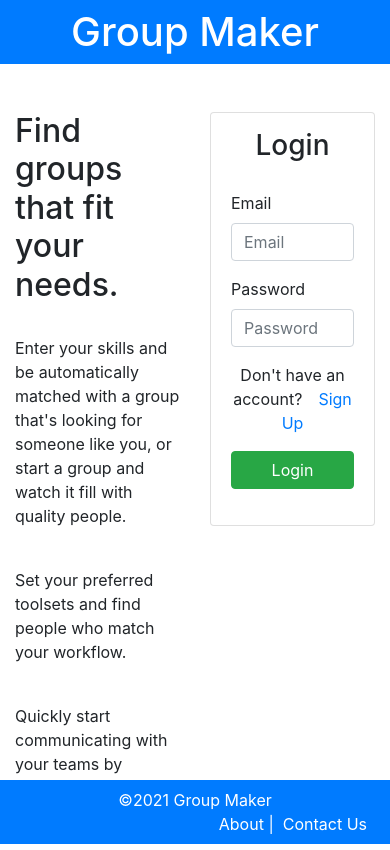
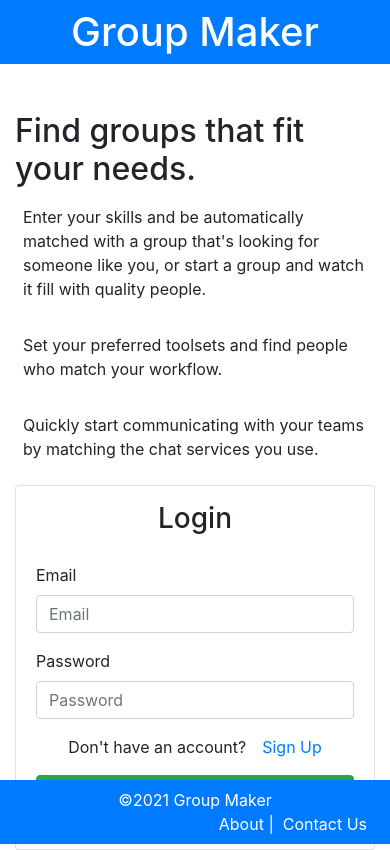
Before and after one commit to alexbalez/Group-Maker, a React (Create React App) app in the folder client/: page / in a window 390 px wide. Built offline with nearby package versions, Linux system fonts and the light colour scheme; no server answers.

Commit message:
added breakpoint and padding to the login

```diff
--- a/client/src/components/Login.js
+++ b/client/src/components/Login.js
@@ -58,16 +58,13 @@ class Login extends Component{
             <div>
                 <div className="container mt-5">
                     <div className='row'>
-                        <div className="col">
+                        <div className="col-md">
                             <h2>Find groups that fit your needs.</h2>
-                            <br/>
-                            <p>Enter your skills and be automatically matched with a group that's looking for someone like you, or start a group and watch it fill with quality people.</p>
-                            <br/>
-                            <p>Set your preferred toolsets and find people who match your workflow.</p>
-                            <br/>
-                            <p>Quickly start communicating with your teams by matching the chat services you use.</p>
+                            <p className="p-2">Enter your skills and be automatically matched with a group that's looking for someone like you, or start a group and watch it fill with quality people.</p>
+                            <p className="p-2">Set your preferred toolsets and find people who match your workflow.</p>
+                            <p className="p-2">Quickly start communicating with your teams by matching the chat services you use.</p>
                         </div>
-                        <div className="col">
+                        <div className="col-md">
                             <div className="card">
                                 <h3 className="text-center mt-3">Login</h3>
                                 <div className="card-body">
```
